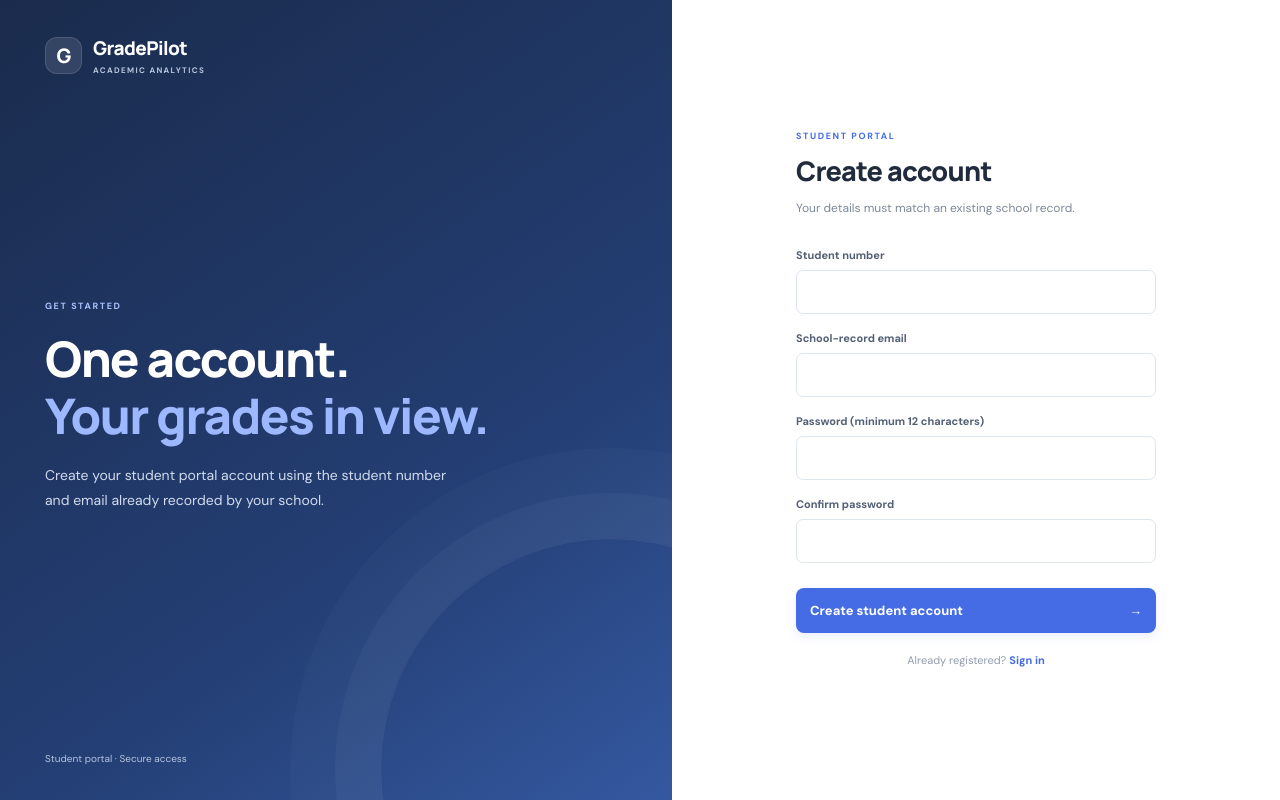
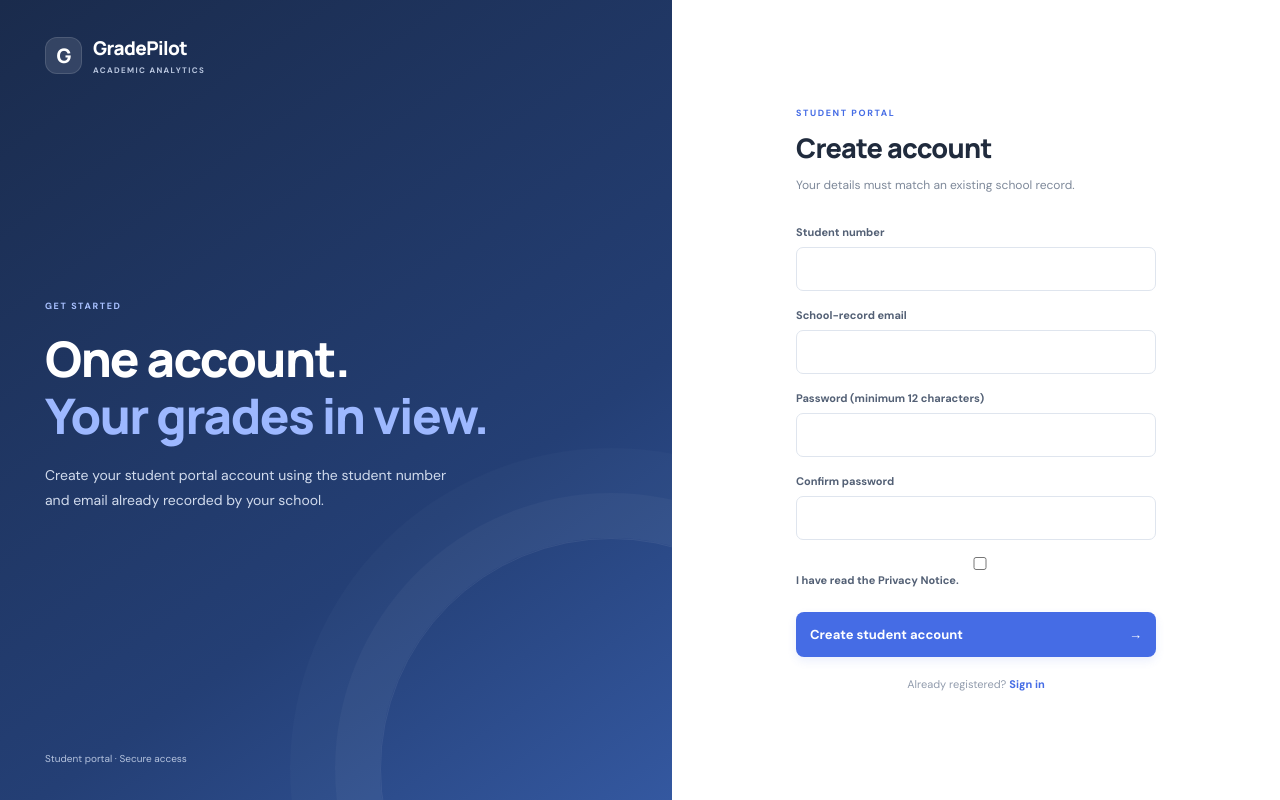
Before and after one commit to coderens/student-grade-analyzer, a Flask app: page /student/register in a window 1280 px wide. Run offline with Flask 3, Linux system fonts and the light colour scheme; some libraries are stand-ins or nearby versions.

Commit message:
Require privacy notice acknowledgement for student registration

```diff
--- a/templates/student_register.html
+++ b/templates/student_register.html
@@ -1,5 +1,5 @@
 {% extends 'base.html' %}{% block title %}Create student account{% endblock %}
 {% block content %}
 <div class="login-layout"><div class="login-art"><div class="brand brand-light"><span class="brand-icon">G</span><span>GradePilot<small>ACADEMIC ANALYTICS</small></span></div><div class="login-message"><div class="eyebrow light-eyebrow">GET STARTED</div><h1>One account.<br><em>Your grades in view.</em></h1><p>Create your student portal account using the student number and email already recorded by your school.</p></div><div class="art-footer">Student portal · Secure access</div></div>
-<div class="login-panel"><form class="login-card" method="post"><input type="hidden" name="csrf_token" value="{{ csrf_token }}"><div class="mobile-brand">GRADE PILOT</div><div class="eyebrow">STUDENT PORTAL</div><h2>Create account</h2><p class="muted">Your details must match an existing school record.</p><label>Student number<input name="student_number" required autocomplete="off"></label><label>School-record email<input type="email" name="email" required autocomplete="email"></label><label>Password (minimum 12 characters)<input type="password" name="password" required minlength="12" autocomplete="new-password"></label><label>Confirm password<input type="password" name="confirm_password" required minlength="12" autocomplete="new-password"></label><button class="btn primary full" type="submit">Create student account <span>→</span></button><p class="account-help">Already registered? <a href="{{ url_for('student_login') }}">Sign in</a></p></form></div></div>
+<div class="login-panel"><form class="login-card" method="post"><input type="hidden" name="csrf_token" value="{{ csrf_token }}"><div class="mobile-brand">GRADE PILOT</div><div class="eyebrow">STUDENT PORTAL</div><h2>Create account</h2><p class="muted">Your details must match an existing school record.</p><label>Student number<input name="student_number" required autocomplete="off"></label><label>School-record email<input type="email" name="email" required autocomplete="email"></label><label>Password (minimum 12 characters)<input type="password" name="password" required minlength="12" autocomplete="new-password"></label><label>Confirm password<input type="password" name="confirm_password" required minlength="12" autocomplete="new-password"></label><label class="privacy-ack"><input type="checkbox" name="privacy_ack" required> I have read the <a href="{{ url_for('privacy_notice') }}" target="_blank" rel="noopener noreferrer">Privacy Notice</a>.</label><button class="btn primary full" type="submit">Create student account <span>→</span></button><p class="account-help">Already registered? <a href="{{ url_for('student_login') }}">Sign in</a></p></form></div></div>
 {% endblock %}
```
